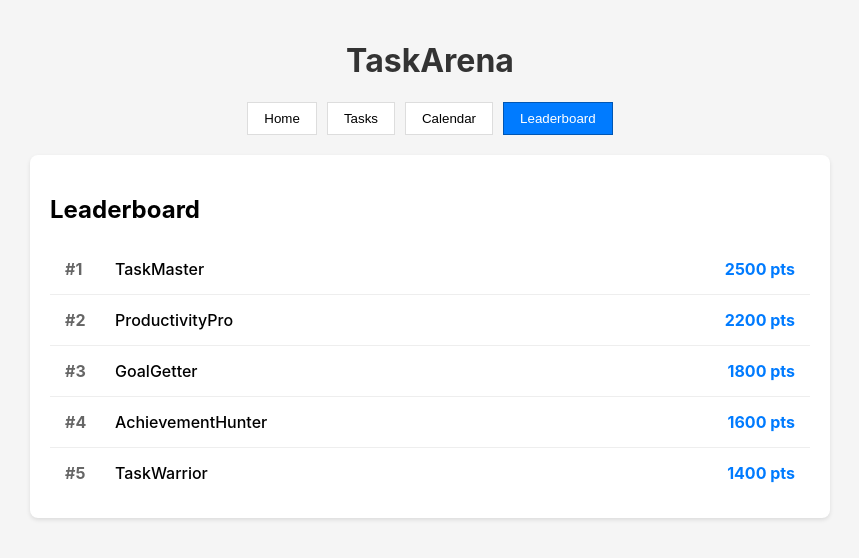
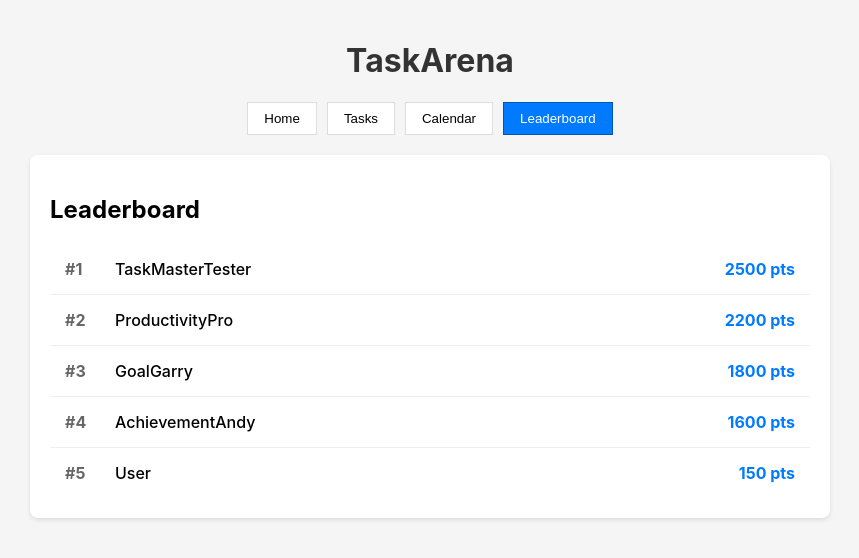
Before and after one commit to TaskMasters307/CSC307-TA, a React (Create React App) app in the folder frontend/: page / in a window 1280 px wide. Both pictures are taken after a click on the button "Leaderboard". Shown: the top 558 px of the page, without its empty margins (210-1069 px from the left). Built offline with nearby package versions, Linux system fonts and the light colour scheme.

Commit message:
Welcome and Leaderboard visual complete

```diff
--- a/frontend/src/components/Leaderboard.jsx
+++ b/frontend/src/components/Leaderboard.jsx
@@ -9,11 +9,11 @@ import React from 'react';
 const Leaderboard = () => {
   // Mock data for leaderboard
   const mockUsers = [
-    { id: 1, username: 'TaskMaster', points: 2500, rank: 1 },
+    { id: 1, username: 'TaskMasterTester', points: 2500, rank: 1 },
     { id: 2, username: 'ProductivityPro', points: 2200, rank: 2 },
-    { id: 3, username: 'GoalGetter', points: 1800, rank: 3 },
-    { id: 4, username: 'AchievementHunter', points: 1600, rank: 4 },
-    { id: 5, username: 'TaskWarrior', points: 1400, rank: 5 },
+    { id: 3, username: 'GoalGarry', points: 1800, rank: 3 },
+    { id: 4, username: 'AchievementAndy', points: 1600, rank: 4 },
+    { id: 5, username: 'User', points: 150, rank: 5 },
   ];
 
   return (
```
